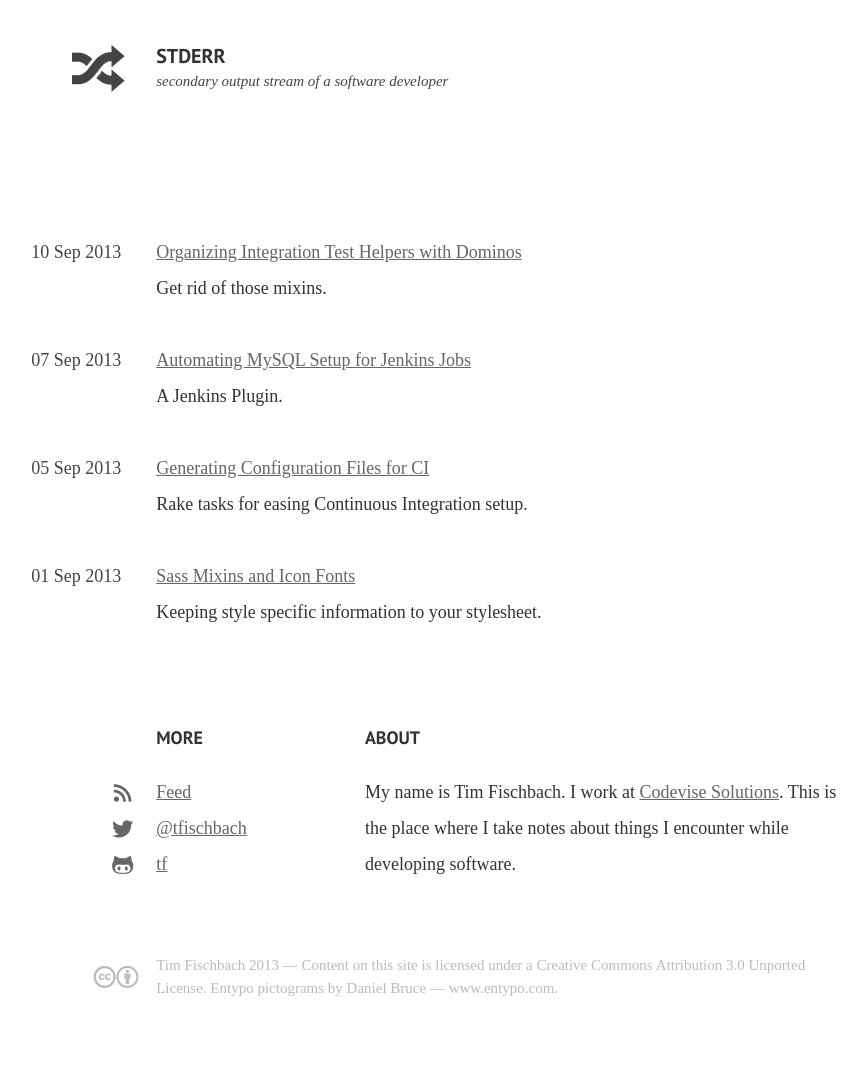
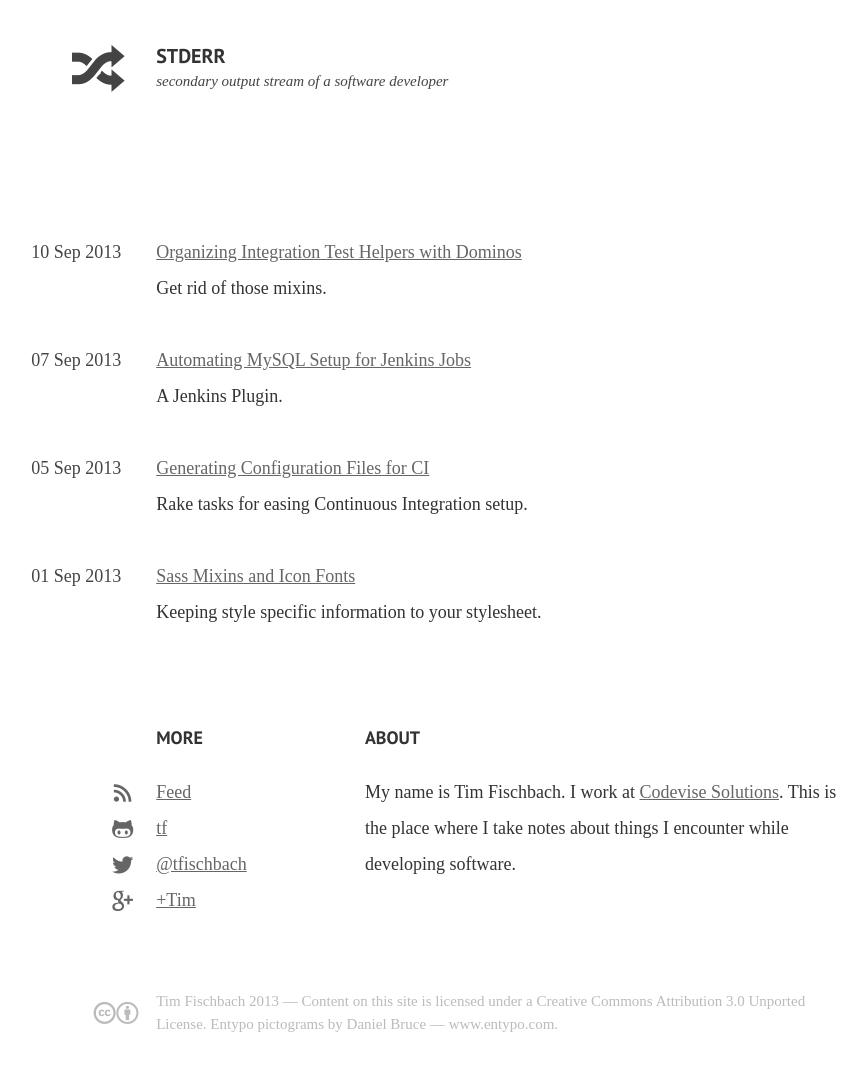
Before and after one commit to tf/tf.github.com, a Jekyll site: the page built from index.html, in a window 1280 px wide. Shown: the whole page, without its empty margins (185-1052 px from the left). Built offline with Jekyll 4.4.1, drawn with Linux system fonts in a browser that asks for light colours; some web fonts are replaced; before the commit the page ends 1035 px from its top, so only the background shows below that.

Commit message:
add google authorship link

```diff
--- a/_includes/more.html
+++ b/_includes/more.html
@@ -2,7 +2,8 @@
           <h3>More</h3>
           <ul>
             <li><a class="atom" href="/atom.xml">Feed</a></li>
+            <li><a class="github" href="http://github.com/tf">tf</a></li>
             <li><a class="twitter" href="http://twitter.com/tfischbach">@tfischbach</a></li>
-            <li><a class="github" href="http://github.com/tf">tf</a></li>
+            <li><a class="google" rel="author" href="https://plus.google.com/115889746739618125168?rel=author">+Tim</a></li>
           </ul>
         </section>
--- a/_sass/main/footer.scss
+++ b/_sass/main/footer.scss
@@ -27,6 +27,10 @@ footer {
     a.github {
       @include github-icon;
     }
+
+    a.google {
+      @include google-icon;
+    }
   }
 
   #license {
--- a/_sass/main/icons.scss
+++ b/_sass/main/icons.scss
@@ -14,6 +14,7 @@
 @mixin feed-icon    { @include icon('entypo', '\E73A'); }
 @mixin twitter-icon { @include icon('entypo', '\F309'); }
 @mixin github-icon  { @include icon('entypo', '\F300'); }
+@mixin google-icon  { @include icon('entypo', '\f30f'); }
 
 @mixin cc-icon  { @include icon('entypo', '\e7a5\e7a6'); }
 
--- a/assets/stylesheets/main.css
+++ b/assets/stylesheets/main.css
@@ -243,6 +243,9 @@ footer {
   footer #more a.github:before {
     font-family: "entypo";
     content: "\F300"; }
+  footer #more a.google:before {
+    font-family: "entypo";
+    content: "\f30f"; }
   footer #license {
     position: relative; }
     footer #license:before {
```
